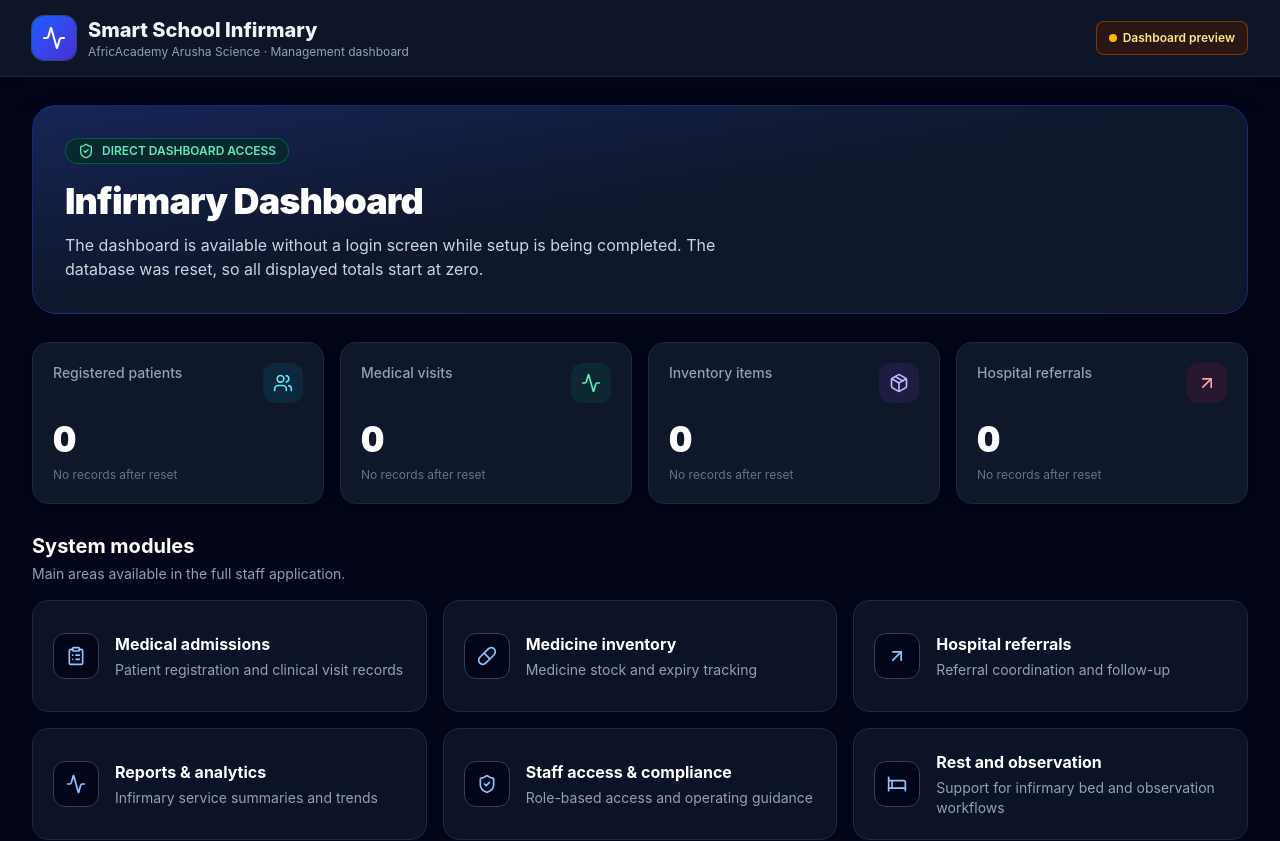
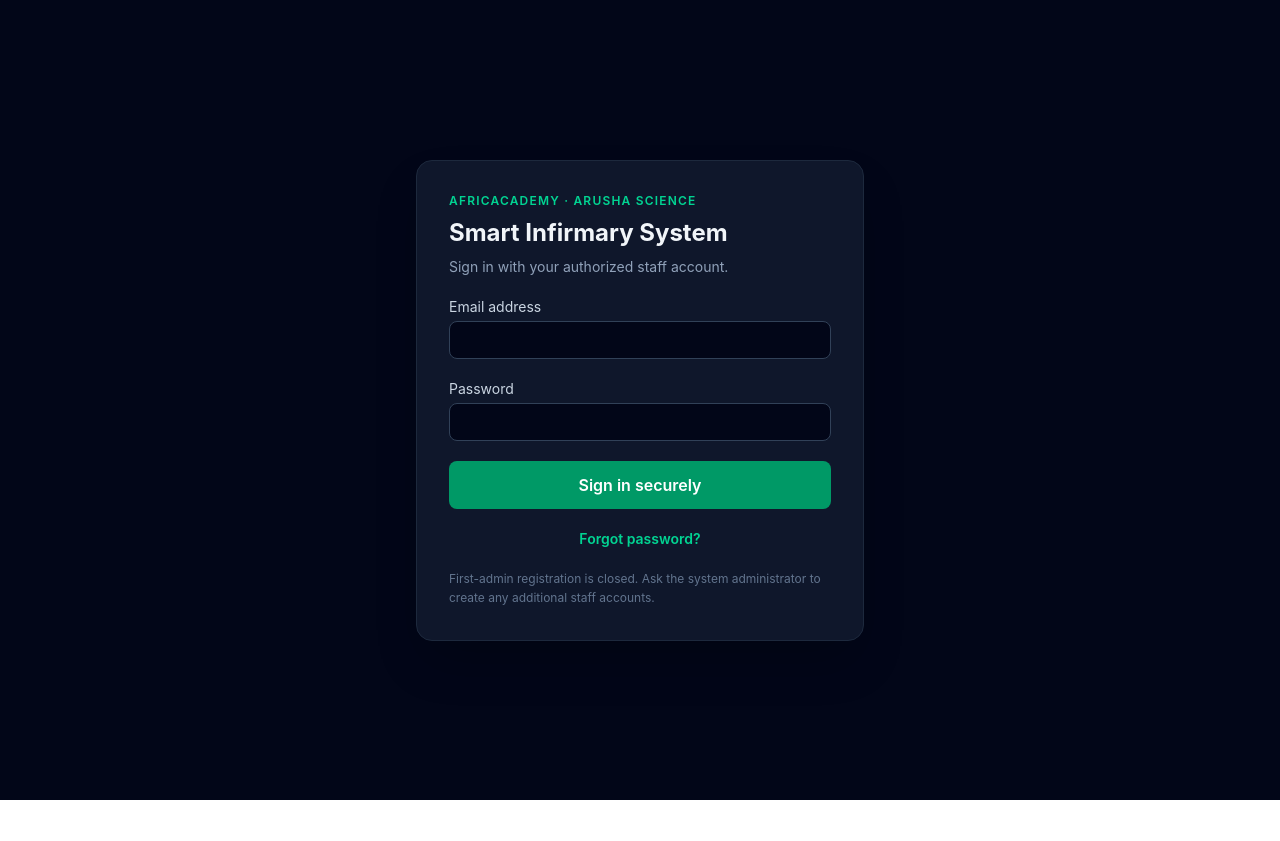
Before and after one commit to sarahsaijeni-ai/smart-infirmary-system, a React (Vite) app: page / in a window 1280 px wide. Shown: the top 841 px of the page. After the commit the page ends 800 px from the top, so only its background shows below. Built offline with nearby package versions, Linux system fonts and the light colour scheme; no server answers.

Commit message:
Restore secure staff authentication and operational modules

```diff
--- a/src/main.tsx
+++ b/src/main.tsx
@@ -1,7 +1,11 @@
 import { createRoot } from 'react-dom/client';
-import PublicDashboard from './components/PublicDashboard';
+import App from './App';
+import { AuthGate } from './components/AuthGate';
 import './index.css';
 
-// Temporary public dashboard landing page. Secure data workflows remain behind
-// the staff authentication flow in the full application.
-createRoot(document.getElementById('root')!).render(<PublicDashboard />);
+// All operational modules require an authenticated, active staff profile.
+createRoot(document.getElementById('root')!).render(
+  <AuthGate>
+    <App />
+  </AuthGate>,
+);
```
